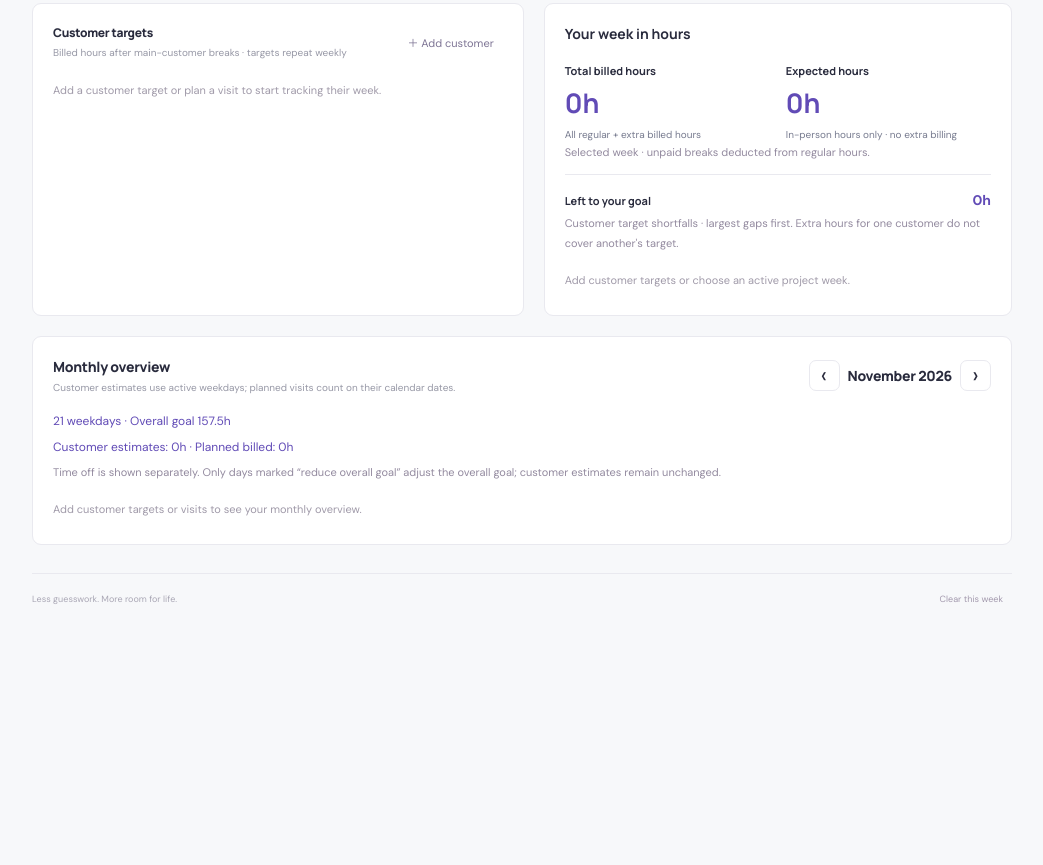
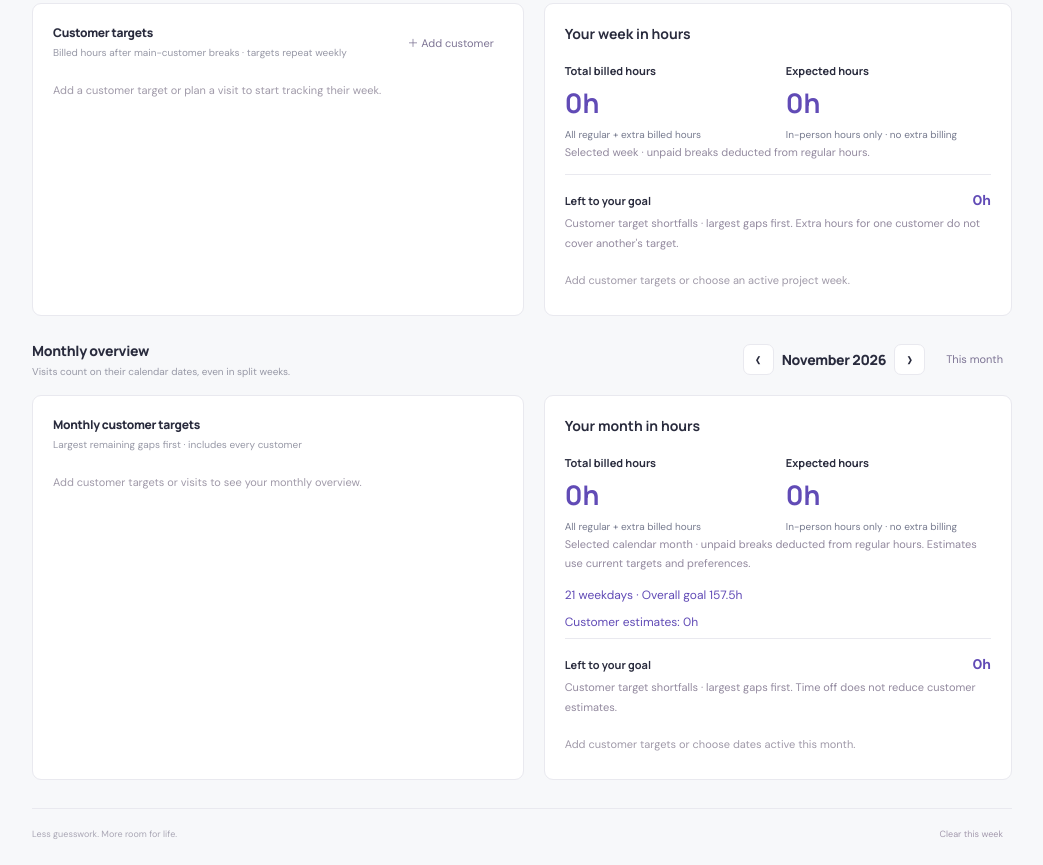
Before and after one commit to JallRex/weekwell, a plain HTML site: page WeekWell/index.html in a window 1280 px wide. Shown: the part 866-1731 px from the top of the page, without its empty margins (230-1273 px from the left). Before the commit the page ends 1496 px from the top, so only its background shows below. Drawn offline with Linux system fonts and the light colour scheme.

Commit message:
feat: improve monthly overview and navigation
Show billed and in-person hours alongside customer priorities, and make it easy to browse months or return to the current one.

Co-authored-by: Copilot <223556219+Copilot@users.noreply.github.com>

```diff
--- a/WeekWell/index.html
+++ b/WeekWell/index.html
@@ -83,15 +83,30 @@
         <div id="customer-priorities"></div>
       </article>
     </section>
-    <section class="monthly-panel" aria-labelledby="month-heading">
-      <div class="section-heading">
-        <div><h2 id="month-heading">Monthly overview</h2><p>Customer estimates use active weekdays; planned visits count on their calendar dates.</p></div>
-        <div class="week-picker"><button class="icon-button" id="previous-month" aria-label="Previous month">‹</button><h2 id="month-label"></h2><button class="icon-button" id="next-month" aria-label="Next month">›</button></div>
+    <section class="monthly-section" aria-labelledby="month-heading">
+      <div class="section-heading month-heading">
+        <div><h2 id="month-heading">Monthly overview</h2><p>Visits count on their calendar dates, even in split weeks.</p></div>
+        <div class="week-picker" role="group" aria-label="Month navigation"><button class="icon-button" id="previous-month" aria-label="Previous month">‹</button><h2 id="month-label"></h2><button class="icon-button" id="next-month" aria-label="Next month">›</button><button class="text-button" id="this-month">This month</button></div>
       </div>
-      <p class="month-totals" id="month-totals"></p>
-      <p class="month-totals" id="month-customer-totals"></p>
-      <p class="field-help">Time off is shown separately. Only days marked “reduce overall goal” adjust the overall goal; customer estimates remain unchanged.</p>
-      <div id="month-customers"></div>
+      <div class="bottom-grid monthly-grid">
+        <article class="customer-panel" aria-labelledby="month-customers-heading">
+          <div class="section-heading"><div><h2 id="month-customers-heading">Monthly customer targets</h2><p>Largest remaining gaps first · includes every customer</p></div></div>
+          <div id="month-customers"></div>
+        </article>
+        <article class="billing-panel" aria-labelledby="month-hours-heading">
+          <h2 id="month-hours-heading">Your month in hours</h2>
+          <div class="billing-totals">
+            <div><h3>Total billed hours</h3><strong id="month-billed-hours">0h</strong><p>All regular + extra billed hours</p></div>
+            <div><h3>Expected hours</h3><strong id="month-expected-hours">0h</strong><p>In-person hours only · no extra billing</p></div>
+          </div>
+          <p class="field-help">Selected calendar month · unpaid breaks deducted from regular hours. Estimates use current targets and preferences.</p>
+          <p class="month-totals" id="month-totals"></p>
+          <p class="month-totals" id="month-customer-totals"></p>
+          <div class="priority-heading"><h3>Left to your goal</h3><strong id="month-customer-hours-left">0h</strong></div>
+          <p class="field-help">Customer target shortfalls · largest gaps first. Time off does not reduce customer estimates.</p>
+          <div id="month-priorities"></div>
+        </article>
+      </div>
     </section>
     <footer><span>Less guesswork. More room for life.</span><button class="text-button" id="clear-week">Clear this week</button></footer>
   </main>
--- a/WeekWell/planner-math.js
+++ b/WeekWell/planner-math.js
@@ -115,6 +115,8 @@
     let weekdays = 0;
     let timeOff = 0;
     let adjustment = 0;
+    let total = 0;
+    let regularTotal = 0;
     for (const date = new Date(first); date < next; date.setDate(date.getDate() + 1)) {
       const key = dateKey(date);
       const day = (date.getDay() + 6) % 7;
@@ -133,6 +135,8 @@
         if (off.reduceGoal) adjustment += state.settings.target * 60 / 5;
       }
       const stats = calculate(week, state.settings).days[day];
+      total += stats.net;
+      regularTotal += stats.regularCustomers.reduce((sum, customer) => sum + customer.minutes, 0) - stats.deduction;
       for (const visit of stats.visits) {
         const customer = customerKey(visit.customer);
         const entry = customers.get(customer) ?? { name: visit.customer, target: null, configured: false, minutes: 0 };
@@ -142,7 +146,7 @@
       if (stats.deduction) customers.get(customerKey(stats.breakCustomer)).minutes -= stats.deduction;
     }
     const baseTarget = weekdays * state.settings.target * 60 / 5;
-    return { weekdays, timeOff, adjustment, baseTarget, target: Math.max(0, baseTarget - adjustment),
+    return { weekdays, timeOff, adjustment, baseTarget, target: Math.max(0, baseTarget - adjustment), total, regularTotal,
       customers: [...customers.values()].sort((a, b) =>
         Math.max(0, (b.target ?? 0) - b.minutes) - Math.max(0, (a.target ?? 0) - a.minutes) || a.name.localeCompare(b.name)) };
   }
--- a/WeekWell/planner.js
+++ b/WeekWell/planner.js
@@ -17,7 +17,7 @@
   let protectedStorage = false;
   let state = { version: 1, settings: { ...M.DEFAULT_SETTINGS }, customerTargets: [], weeks: {} };
   let currentWeek = M.mondayKey(new Date());
-  let currentMonth = M.dateKey(new Date()).slice(0, 7);
+  let selectedMonth = M.dateKey(new Date()).slice(0, 7);
   let editingId = null;
   let editingCustomerKey = null;
   let breakDay = 0;
@@ -208,11 +208,19 @@
   }
 
   function renderMonth() {
-    const month = M.monthlySummary(state, currentMonth);
-    const date = M.fromKey(`${currentMonth}-01`);
+    const month = M.monthlySummary(state, selectedMonth);
+    const date = M.fromKey(`${selectedMonth}-01`);
     $("month-label").textContent = formatDate(date, { month: "long", year: "numeric" });
+    $("month-billed-hours").textContent = `${hours(month.total)}h`;
+    $("month-expected-hours").textContent = `${hours(month.regularTotal)}h`;
     $("month-totals").textContent = `${month.weekdays} weekdays · Overall goal ${hours(month.baseTarget)}h${month.timeOff ? ` · Time off ${duration(month.timeOff)}${month.adjustment ? ` · Goal adjustment −${duration(month.adjustment)} = ${hours(month.target)}h` : " (goal unchanged)"}` : ""}`;
-    $("month-customer-totals").textContent = `Customer estimates: ${hours(month.customers.reduce((sum, customer) => sum + (customer.target ?? 0), 0))}h · Planned billed: ${hours(month.customers.reduce((sum, customer) => sum + customer.minutes, 0))}h`;
+    $("month-customer-totals").textContent = `Customer estimates: ${hours(month.customers.reduce((sum, customer) => sum + (customer.target ?? 0), 0))}h`;
+    const priorities = month.customers.filter(customer => customer.target > 0 && customer.minutes < customer.target);
+    $("month-customer-hours-left").textContent = duration(priorities.reduce((sum, customer) => sum + customer.target - customer.minutes, 0));
+    $("month-priorities").innerHTML = priorities.length ? `<ol class="priority-list">${priorities.map(customer =>
+      `<li><span>${escape(customer.name)}</span><strong>${duration(customer.target - customer.minutes)} left</strong></li>`
+    ).join("")}</ol>` : `<p class="customer-empty">${month.customers.some(customer => customer.target > 0) ?
+      "All active customer targets covered. Nicely planned!" : "Add customer targets or choose dates active this month."}</p>`;
     $("month-customers").innerHTML = month.customers.length ? month.customers.map(customer => {
       const active = customer.configured && customer.target > 0;
       const remaining = active ? Math.max(0, customer.target - customer.minutes) : 0;
@@ -498,14 +506,19 @@
   $("previous-week").addEventListener("click", () => changeWeek(-1));
   $("next-week").addEventListener("click", () => changeWeek(1));
   function changeMonth(offset) {
-    const date = M.fromKey(`${currentMonth}-01`);
+    const date = M.fromKey(`${selectedMonth}-01`);
     date.setMonth(date.getMonth() + offset);
-    currentMonth = M.dateKey(date).slice(0, 7);
+    selectedMonth = M.dateKey(date).slice(0, 7);
     renderMonth();
     announce(`Showing ${$("month-label").textContent}`);
   }
   $("previous-month").addEventListener("click", () => changeMonth(-1));
   $("next-month").addEventListener("click", () => changeMonth(1));
+  $("this-month").addEventListener("click", () => {
+    selectedMonth = M.dateKey(new Date()).slice(0, 7);
+    renderMonth();
+    announce(`Showing ${$("month-label").textContent}`);
+  });
   $("this-week").addEventListener("click", () => { currentWeek = M.mondayKey(new Date()); render(); });
   $("add-visit-top").addEventListener("click", () => openVisit(currentWeek === M.mondayKey(new Date()) ? (new Date().getDay() + 6) % 7 : 0));
   $("clear-week").addEventListener("click", () => confirm(
--- a/WeekWell/styles.css
+++ b/WeekWell/styles.css
@@ -183,8 +183,9 @@ h1 > span { color: var(--purple); }
 .priority-list li { padding: 9px 0 9px 4px; border-bottom: 1px solid var(--border); overflow-wrap: anywhere; }
 .priority-list li::marker { color: var(--purple); font-weight: 700; }
 .priority-list strong { display: block; font-size: 11px; color: var(--green); margin-top: 4px; }
-.monthly-panel { background: white; border: 1px solid var(--border); border-radius: 9px; padding: 20px; margin-top: 20px; }
-.monthly-panel .section-heading { flex-wrap: wrap; }
+.monthly-section { margin-top: 25px; }
+.month-heading { flex-wrap: wrap; }
+.monthly-grid { margin-top: 0; }
 .month-totals { color: var(--purple-dark); font-size: 12px; line-height: 1.7; margin-bottom: 6px; }
 footer { display: flex; justify-content: space-between; align-items: center; color: #aaa7b5; border-top: 1px solid var(--border); margin-top: 28px; padding: 12px 0 18px; font-size: 9px; }
 footer .text-button { font-size: 9px; color: #a399ad; }
--- a/WeekWell/tests.js
+++ b/WeekWell/tests.js
@@ -135,6 +135,7 @@
       } };
       const november = M.monthlySummary(state, "2026-11");
       const december = M.monthlySummary(state, "2026-12");
+      equal([november.total, november.regularTotal, december.total, december.regularTotal], [450, 450, 510, 450]);
       equal(november.customers.find(customer => customer.name === "A").minutes, 450);
       equal(december.customers.map(customer => [customer.name, customer.minutes]), [["A", 450], ["B", 60]]);
     }],
```
Also changed, not shown: 1 other file.
